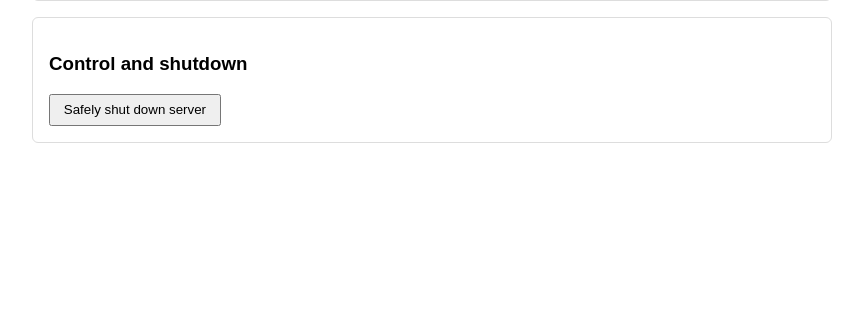
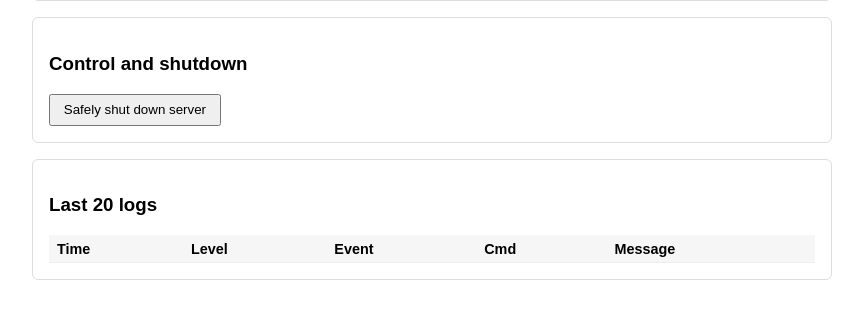
Before and after one commit to Bendy545/P2P-bank-system, a Python web app: template src/ui/templates/monitor.html in a window 1280 px wide. Shown: the part 305-624 px from the top of the page, without its empty margins (208-1071 px from the left). Run offline with Jinja, Linux system fonts and the light colour scheme; the template is opened without the code that fills it: most values are stand-ins (such as "Sample title", 1, 10 or a date in 2020); lists and menus that the app fills with data are empty.

Commit message:
Added logging to the monitor

```diff
--- a/config.json
+++ b/config.json
@@ -1,7 +1,7 @@
 {
   "host": "127.0.0.1",
   "user": "p2p_user",
-  "password": "password",
+  "password": "passwod",
   "database": "p2p_bank",
 
   "sqlite_path": "data/p2p_bank.db",
--- a/main.py
+++ b/main.py
@@ -58,10 +58,12 @@ def main():
 
     print(f"TCP server running on {listen_host}:{listen_port}", flush=True)
 
-    monitor_app = create_monitor_app(app, server, database_name)
+    monitor_app = create_monitor_app(app, server, db.backend_name(), cfg)
     monitor_port = cfg.get("monitor_port", 5000)
-    monitor_app.run(host="127.0.0.1", port=monitor_port, debug=False, use_reloader=False)
+    monitor_app.run(host="127.0.0.1", port=monitor_port, debug=False, use_reloader=False, threaded=False)
 
 if __name__ == "__main__":
     multiprocessing.freeze_support()
+    multiprocessing.set_start_method("spawn", force=True)
+
     main()
--- /dev/null
+++ b/src/ui/static/monitor.css
@@ -0,0 +1,46 @@
+body {
+  font-family: Arial, sans-serif;
+  max-width: 800px;
+  margin: 2rem auto;
+}
+
+.card {
+  border: 1px solid #ddd;
+  padding: 1rem;
+  margin-bottom: 1rem;
+  border-radius: 6px;
+}
+
+.field {
+  margin-bottom: .5rem;
+}
+
+.label {
+  font-weight: 600;
+  color: #333;
+}
+
+.value {
+  color: #555;
+}
+
+button {
+  padding: .4rem .8rem;
+}
+
+table {
+  width: 100%;
+  border-collapse: collapse;
+  font-size: 0.9rem;
+}
+
+th, td {
+  border-bottom: 1px solid #eee;
+  padding: .35rem .5rem;
+  text-align: left;
+  vertical-align: top;
+}
+
+th {
+  background: #f6f6f6;
+}
--- /dev/null
+++ b/src/ui/static/monitor.js
@@ -0,0 +1,71 @@
+const FIELDS = {
+  my_bank_code: "bank_code",
+  listen_port: "listen_port",
+  remote_port: "remote_port",
+  cmd_timeout_sec: "cmd_timeout",
+  client_count: "client_count",
+  server_running: "server_running",
+  db_backend: "db_backend"
+};
+
+async function fetchStatus() {
+  try {
+    const r = await fetch("/api/status");
+    if (!r.ok) return;
+
+    const status = await r.json();
+
+    Object.entries(FIELDS).forEach(([apiKey, domId]) => {
+      if (status[apiKey] !== undefined) {
+        const el = document.getElementById(domId);
+        if (el) {
+          el.textContent = status[apiKey];
+        }
+      }
+    });
+  } catch (e) {
+    console.error("fetchStatus failed", e);
+  }
+}
+
+async function fetchLogs() {
+  try {
+    const r = await fetch("/api/logs");
+    if (!r.ok) return;
+
+    const data = await r.json();
+
+    if (!Array.isArray(data)) {
+      console.error("logs api error:", data);
+      return;
+    }
+
+    const tbody = document.querySelector("#log-table tbody");
+    if (!tbody) return;
+
+    tbody.innerHTML = "";
+
+    data.forEach(l => {
+      const tr = document.createElement("tr");
+      tr.innerHTML = `
+        <td>${l.created_at ?? ""}</td>
+        <td>${l.level ?? ""}</td>
+        <td>${l.event_type ?? ""}</td>
+        <td>${l.command ?? ""}</td>
+        <td>${l.message ?? ""}</td>
+      `;
+      tbody.appendChild(tr);
+    });
+  } catch (e) {
+    console.error("fetchLogs failed", e);
+  }
+}
+
+
+window.addEventListener("load", () => {
+  fetchStatus();
+  fetchLogs();
+
+  setInterval(fetchStatus, 2000);
+  setInterval(fetchLogs, 3000);
+});
--- a/src/ui/templates/monitor.html
+++ b/src/ui/templates/monitor.html
@@ -4,68 +4,8 @@
   <meta charset="utf-8">
   <title>Monitor</title>
 
-  <style>
-    body {
-      font-family: Arial, sans-serif;
-      max-width: 800px;
-      margin: 2rem auto;
-    }
-    .card {
-      border: 1px solid #ddd;
-      padding: 1rem;
-      margin-bottom: 1rem;
-      border-radius: 6px;
-    }
-    .field {
-      margin-bottom: .5rem;
-    }
-    .label {
-      font-weight: 600;
-      color: #333;
-    }
-    .value {
-      color: #555;
-    }
-    button {
-      padding: .4rem .8rem;
-    }
-  </style>
-
-  <script>
-    const FIELDS = {
-      my_bank_code: "bank_code",
-      listen_port: "listen_port",
-      remote_port: "remote_port",
-      cmd_timeout_sec: "cmd_timeout",
-      client_count: "client_count",
-      server_running: "server_running",
-      db_backend: "db_backend"
-    };
-
-    async function fetchStatus() {
-      try {
-        const r = await fetch('/api/status');
-        if (!r.ok) return;
-
-        const status = await r.json();
-
-        Object.entries(FIELDS).forEach(([apiKey, domId]) => {
-          if (status[apiKey] !== undefined) {
-            const el = document.getElementById(domId);
-            if (el) {
-              el.textContent = status[apiKey];
-            }
-          }
-        });
-      } catch (e) {
-        console.error("fetchStatus failed", e);
-      }
-    }
-
-    window.addEventListener("load", fetchStatus);
-    setInterval(fetchStatus, 2000);
-  </script>
-
+  <!-- CSS -->
+  <link rel="stylesheet" href="{{ url_for('static', filename='monitor.css') }}">
 </head>
 
 <body>
@@ -74,37 +14,37 @@
   <div class="card">
     <div class="field">
       <span class="label">Bank code:</span>
-      <span class="value">{{ status.my_bank_code }}</span>
+      <span class="value" id="bank_code">{{ status.my_bank_code }}</span>
     </div>
 
     <div class="field">
       <span class="label">Listen port:</span>
-      <span class="value">{{ status.listen_port }}</span>
+      <span class="value" id="listen_port">{{ status.listen_port }}</span>
     </div>
 
     <div class="field">
       <span class="label">Remote port:</span>
-      <span class="value">{{ status.remote_port }}</span>
+      <span class="value" id="remote_port">{{ status.remote_port }}</span>
     </div>
 
     <div class="field">
       <span class="label">Command timeout (s):</span>
-      <span class="value">{{ status.cmd_timeout_sec }}</span>
+      <span class="value" id="cmd_timeout">{{ status.cmd_timeout_sec }}</span>
     </div>
 
     <div class="field">
       <span class="label">Client count (bank):</span>
-      <span class="value">{{ status.client_count }}</span>
+      <span class="value" id="client_count">{{ status.client_count }}</span>
     </div>
 
     <div class="field">
       <span class="label">Server running:</span>
-      <span class="value">{{ status.server_running }}</span>
+      <span class="value" id="server_running">{{ status.server_running }}</span>
     </div>
 
     <div class="field">
       <span class="label">DB backend:</span>
-      <span class="value">{{ status.db_backend }}</span>
+      <span class="value" id="db_backend">{{ status.db_backend }}</span>
     </div>
   </div>
 
@@ -114,5 +54,25 @@
       <button type="submit">Safely shut down server</button>
     </form>
   </div>
+
+  <script src="{{ url_for('static', filename='monitor.js') }}"></script>
+
+  <div class="card">
+  <h3>Last 20 logs</h3>
+
+  <table id="log-table">
+    <thead>
+      <tr>
+        <th>Time</th>
+        <th>Level</th>
+        <th>Event</th>
+        <th>Cmd</th>
+        <th>Message</th>
+      </tr>
+    </thead>
+    <tbody></tbody>
+  </table>
+</div>
+
 </body>
 </html>
```
Also changed, not shown: src/app/log_service.py (added, +20 -0 lines), src/ui/tcp_server_worker.py (+27 -6 lines), src/ui/web_monitor.py (+25 -6 lines).
